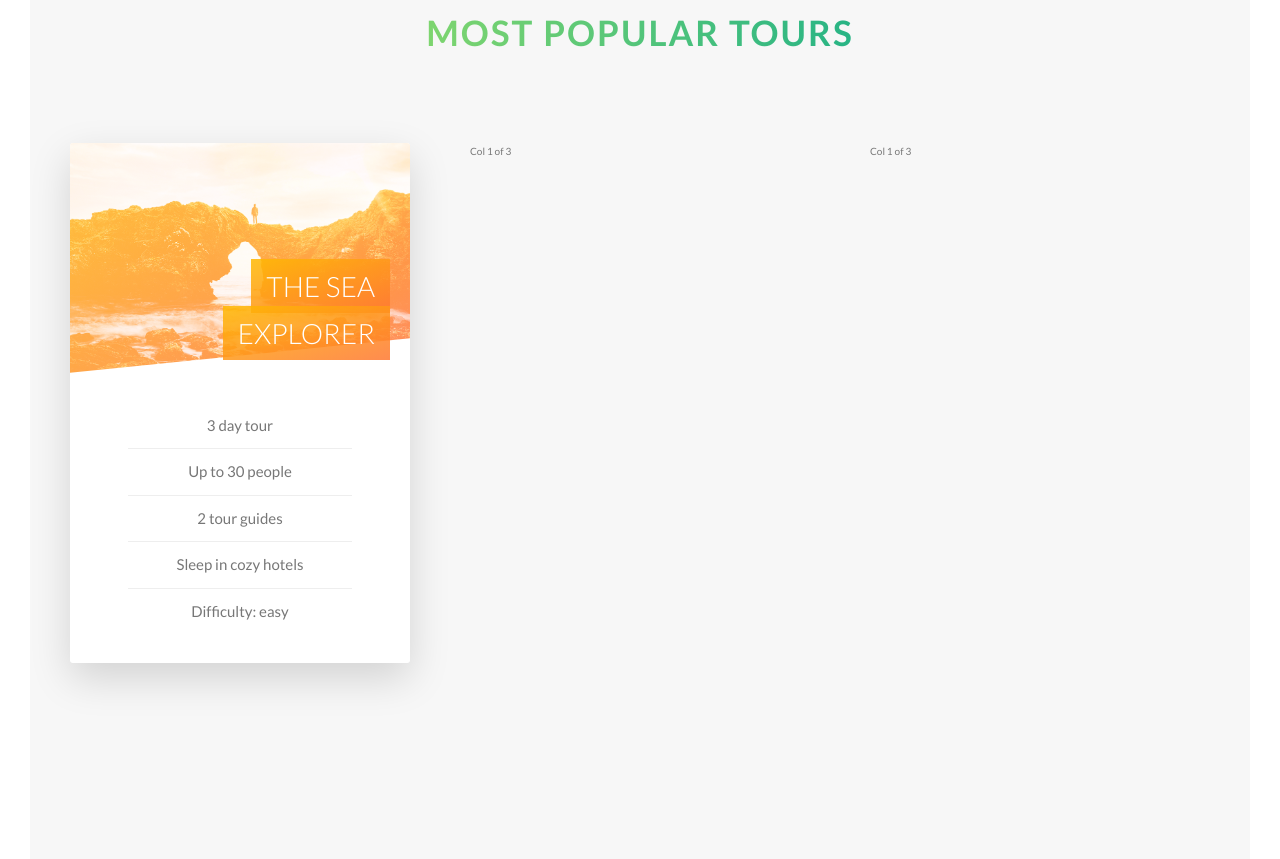
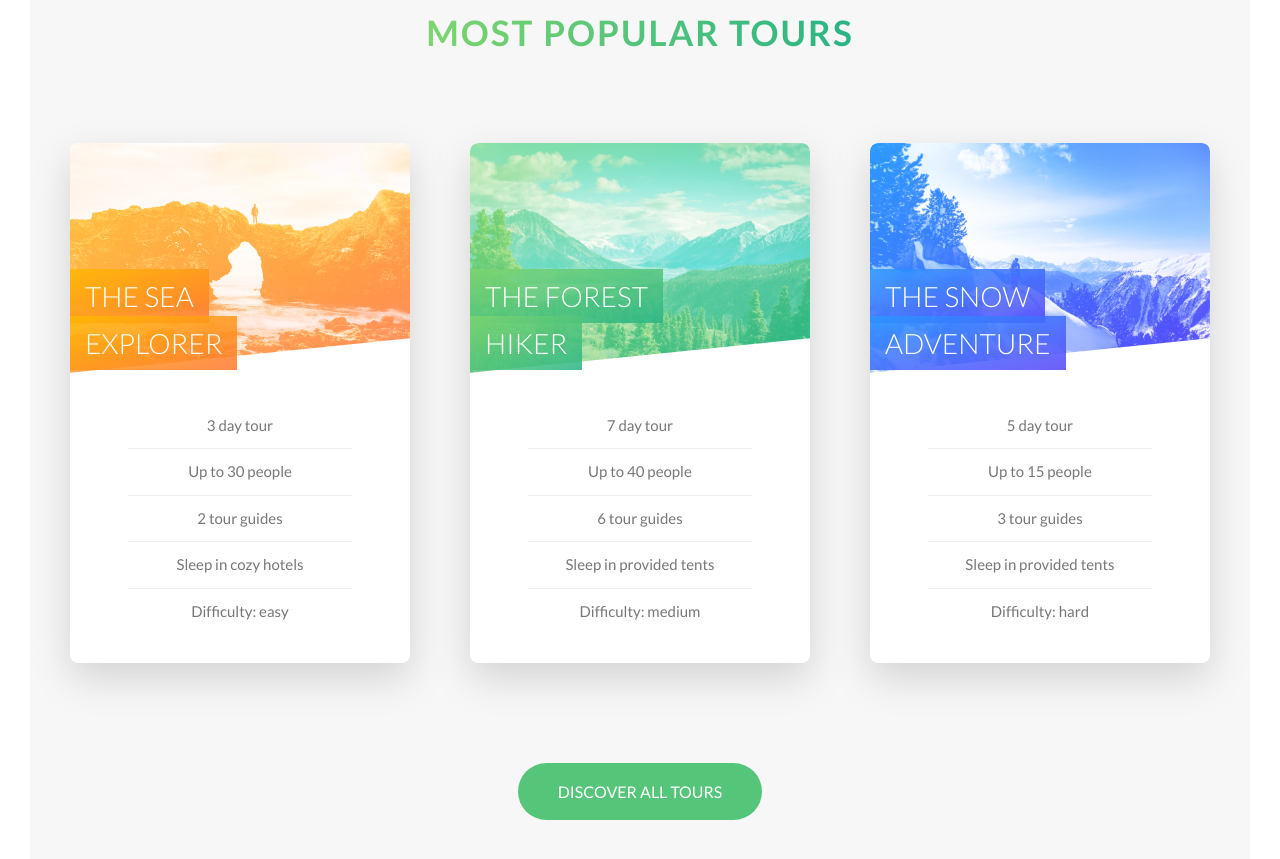
Before and after one commit to rudwolf/sass_practice, a website: page natours/index.html in a window 1280 px wide. Shown: the part 2256-3115 px from the top of the page. Drawn offline with Linux system fonts and the light colour scheme.

Commit message:
Finished tour cards section

```diff
--- a/natours/index.html
+++ b/natours/index.html
@@ -112,12 +112,84 @@
                 </div>
               </div>
               <div class="card__side card__side--back card__side--back-1">
-                BACK
+                <div class="card__cta">
+                  <div class="card__price-box">
+                    <p class="card__price-only">Only</p>
+                    <p class="card__price-value">$297</p>
+                  </div>
+                  <a href="#" class="btn btn--white">Buy Now</a>
+                </div>
               </div>
             </div>
           </div>
-          <div class="col-1-of-3">Col 1 of 3</div>
-          <div class="col-1-of-3">Col 1 of 3</div>
+          <div class="col-1-of-3">
+            <div class="card">
+              <div class="card__side card__side--front">
+                <div class="card__picture card__picture--2">
+                  &nbsp;
+                </div>
+                <h4 class="card__heading">
+                  <span class="card__heading-span card__heading-span--2">
+                    The Forest Hiker
+                  </span>
+                </h4>
+                <div class="card__details">
+                  <ul>
+                    <li>7 day tour</li>
+                    <li>Up to 40 people</li>
+                    <li>6 tour guides</li>
+                    <li>Sleep in provided tents</li>
+                    <li>Difficulty: medium</li>
+                  </ul>
+                </div>
+              </div>
+              <div class="card__side card__side--back card__side--back-2">
+                <div class="card__cta">
+                  <div class="card__price-box">
+                    <p class="card__price-only">Only</p>
+                    <p class="card__price-value">$497</p>
+                  </div>
+                  <a href="#" class="btn btn--white">Buy Now</a>
+                </div>
+              </div>
+            </div>
+          </div>
+          <div class="col-1-of-3">
+            <div class="card">
+              <div class="card__side card__side--front">
+                <div class="card__picture card__picture--3">
+                  &nbsp;
+                </div>
+                <h4 class="card__heading">
+                  <span class="card__heading-span card__heading-span--3">
+                    The Snow Adventure
+                  </span>
+                </h4>
+                <div class="card__details">
+                  <ul>
+                    <li>5 day tour</li>
+                    <li>Up to 15 people</li>
+                    <li>3 tour guides</li>
+                    <li>Sleep in provided tents</li>
+                    <li>Difficulty: hard</li>
+                  </ul>
+                </div>
+              </div>
+              <div class="card__side card__side--back card__side--back-3">
+                <div class="card__cta">
+                  <div class="card__price-box">
+                    <p class="card__price-only">Only</p>
+                    <p class="card__price-value">$897</p>
+                  </div>
+                  <a href="#" class="btn btn--white">Buy Now</a>
+                </div>
+              </div>
+            </div>
+          </div>
+        </div>
+
+        <div class="u-center-text u-mt-xl">
+          <a href="#discover" class="btn btn--green">Discover all tours</a>
         </div>
       </section>
     </main>
--- a/natours/sass/base/_util.scss
+++ b/natours/sass/base/_util.scss
@@ -2,3 +2,5 @@
 .u-mb-sm { margin-bottom: 1.5rem; }
 .u-mb-md { margin-bottom: 4rem; }
 .u-mb-lg { margin-bottom: 8rem; }
+.u-mt-lg { margin-top: 8rem; }
+.u-mt-xl { margin-top: 10rem; }
--- a/natours/sass/components/_buttons.scss
+++ b/natours/sass/components/_buttons.scss
@@ -33,6 +33,15 @@
 
     &::after {
       background-color: $color-white;
+    }
+  }
+
+  &--green {
+    background-color: $color-primary;
+    color: $color-white;
+
+    &::after {
+      background-color: $color-primary;
     }
   }
 
--- a/natours/sass/components/_cards.scss
+++ b/natours/sass/components/_cards.scss
@@ -13,7 +13,7 @@
     left: 0;
     width: 100%;
     backface-visibility: hidden;
-    border-radius: .3rem;
+    border-radius: .8rem;
     overflow: hidden;
     box-shadow: 0 1.5rem 4rem rgba($color-black, .15);
 
@@ -29,11 +29,11 @@
       }
 
       &-2 {
-        background-image: linear-gradient(to right bottom, $color-secondary-light, $color-secondary-dark);
+        background-image: linear-gradient(to right bottom, $color-primary-light, $color-primary-dark);
       }
 
       &-3 {
-        background-image: linear-gradient(to right bottom, $color-secondary-light, $color-secondary-dark);
+        background-image: linear-gradient(to right bottom, $color-tertiary-light, $color-tertiary-dark);
       }
     }
   }
@@ -46,21 +46,24 @@
     transform: rotateY(0);
   }
 
+  // FRONT SIDE STYLING
   &__picture {
     background-size: cover;
     height: 23rem;
     background-blend-mode: screen;
     -webkit-clip-path: polygon(0 0, 100% 0, 100% 85%, 0 100%);
     clip-path: polygon(0 0, 100% 0, 100% 85%, 0 100%);
+    border-top-left-radius: .8rem;
+    border-top-right-radius: .8rem;
 
     &--1 {
       background-image: linear-gradient(to right bottom, $color-secondary-light, $color-secondary-dark), url(../img/nat-5.jpg);
     }
     &--2 {
-      background-image: url(../img/nat-5.jpg);
+      background-image: linear-gradient(to right bottom, $color-primary-light, $color-primary-dark), url(../img/nat-6.jpg);
     }
     &--3 {
-      background-image: url(../img/nat-5.jpg);
+      background-image: linear-gradient(to right bottom, $color-tertiary-light, $color-tertiary-dark), url(../img/nat-7.jpg);
     }
   }
 
@@ -68,11 +71,11 @@
     font-size: 2.8rem;
     font-weight: 300;
     text-transform: uppercase;
-    text-align: right;
+    text-align: left;
     color: $color-white;
     position: absolute;
-    top: 12rem;
-    right: 2rem;
+    top: 13rem;
+    left: 0;
     width: 75%;
   }
 
@@ -81,7 +84,19 @@
     -webkit-box-decoration-break: clone;
     box-decoration-break: clone;
     &--1 {
-      background-image: linear-gradient(to right bottom, rgba($color-secondary-light, .85), rgba($color-secondary-dark, .85));
+      background-image: linear-gradient(to right bottom,
+      rgba($color-secondary-light, .85),
+      rgba($color-secondary-dark, .85));
+    }
+    &--2 {
+      background-image: linear-gradient(to right bottom,
+      rgba($color-primary-light, .85),
+      rgba($color-primary-dark, .85));
+    }
+    &--3 {
+      background-image: linear-gradient(to right bottom,
+      rgba($color-tertiary-light, .85),
+      rgba($color-tertiary-dark, .85));
     }
   }
 
@@ -101,4 +116,29 @@
       }
     }
   }
+
+  &__cta {
+    position: absolute;
+    top: 50%;
+    left: 50%;
+    transform: translate(-50%, -50%);
+    width: 90%;
+    text-align: center;
+  }
+
+  &__price-box {
+    text-align: center;
+    margin-bottom: 8rem;
+    color: $color-white;
+  }
+
+  &__price-only {
+    font-size: 1.4rem;
+    text-transform: uppercase;
+  }
+
+  &__price-value {
+    font-size: 6rem;
+    font-weight: 100;
+  }
 }
--- a/natours/sass/pages/_home.scss
+++ b/natours/sass/pages/_home.scss
@@ -22,6 +22,6 @@
 
 .section-tours {
   background-color: $color-grey-light-1;
-  padding: 25rem 0 50rem 0;
+  padding: 25rem 0 15rem 0;
   margin-top: -10rem;
 }
```
Also changed, not shown: natours/css/style.css.
